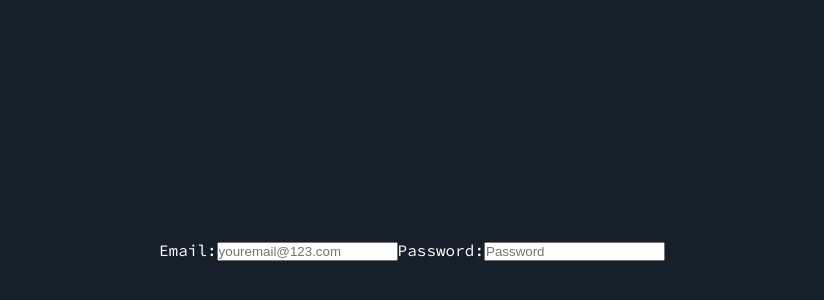
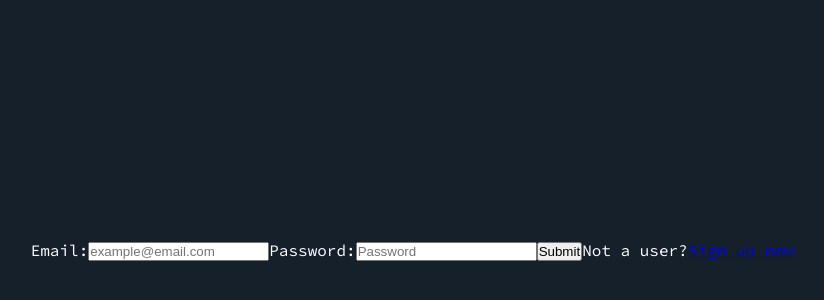
Before and after one commit to dallasclarke/social-frontend-two, a React (Create React App) app: page / in a window 1280 px wide. Shown: the part 150-450 px from the top of the page, without its empty margins (228-1052 px from the left). Built offline with nearby package versions, Linux system fonts and the light colour scheme.

Commit message:
Layout for login setup, not styled yet.

```diff
--- a/src/components/auth/Login.jsx
+++ b/src/components/auth/Login.jsx
@@ -1,29 +1,33 @@
-import React from "react";
-
-import { Form, Row } from "react-bootstrap";
+import React, { useState } from "react";
 
 import "./Auth.css";
 
 function Login() {
+  const [formData, setFormData] = useState({
+    email: "",
+    password: "",
+  });
+
+  const { email, password } = formData;
+
+  const onChange = (e) => {
+    setFormData({
+      ...formData,
+      [e.target.name]: e.target.value,
+    });
+  };
 
   return (
     <div className="login">
-      <Form>
-        <Form.Group>
-          <Form.Label>Email:</Form.Label>
-          <Form.Control
-            required
-            type="text"
-            placeholder="youremail@123.com"
-          />
-          <Form.Label>Password:</Form.Label>
-          <Form.Control
-            required
-            type="password"
-            placeholder="Password"
-          />
-        </Form.Group>
-      </Form>
+      <form>
+        <label>Email:</label>
+        <input type="email" name="email" placeholder="example@email.com" />
+        <label>Password:</label>
+        <input type="password" name="password" placeholder="Password" />
+        <input type="submit"  />
+      </form>
+      <p>Not a user?</p>
+      <a href="#">Sign up now</a>
     </div>
   );
 }
```
